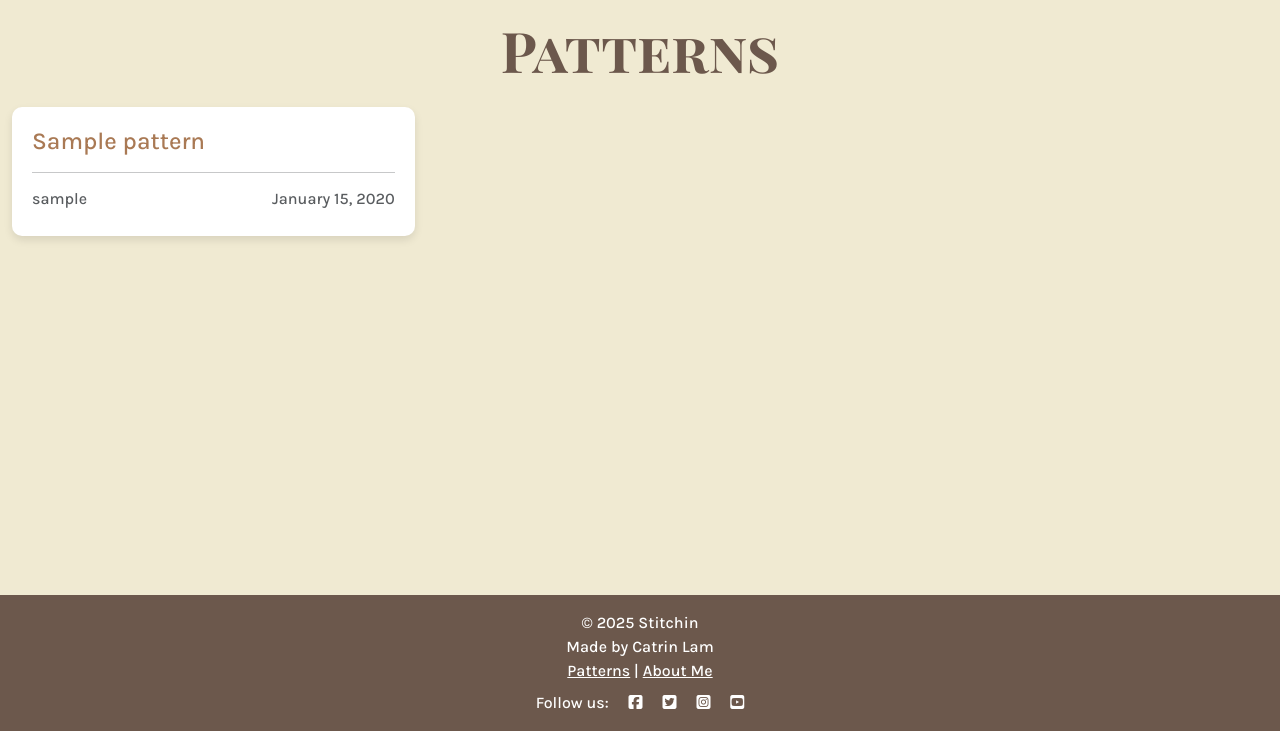
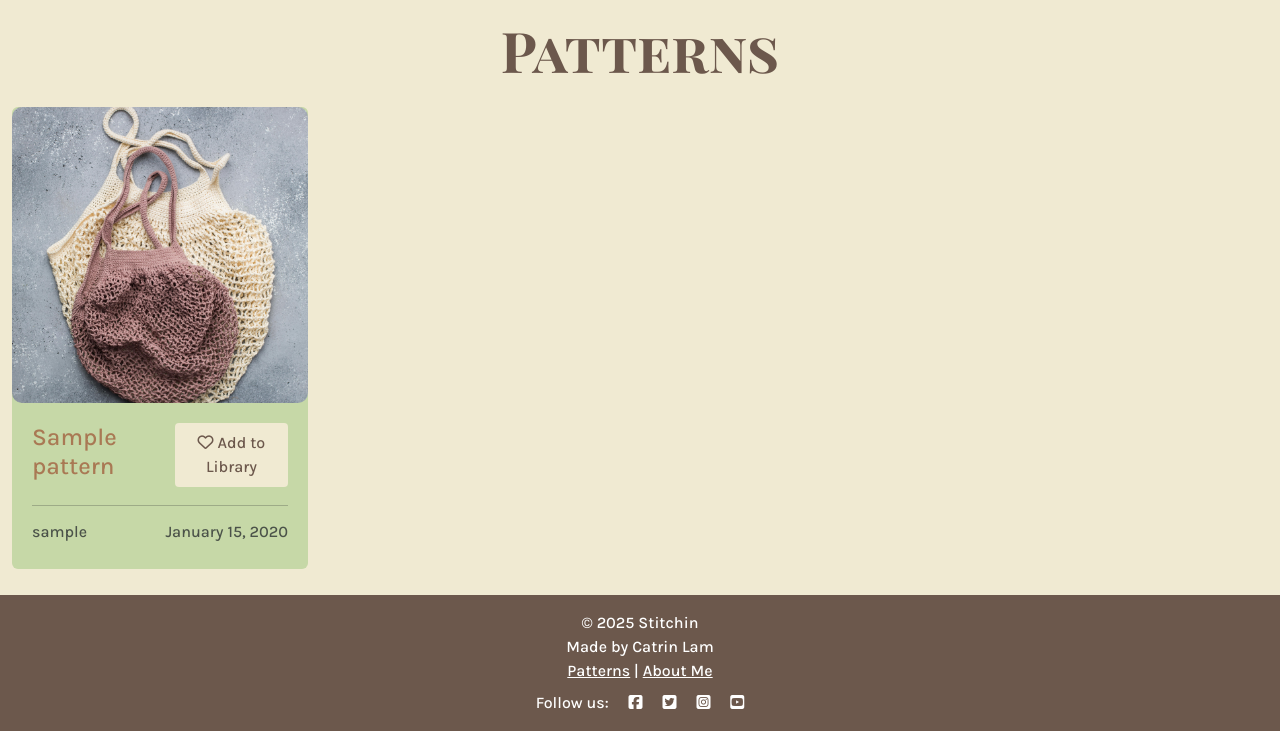
Before and after one commit to catrinlam/Stitchin, a Django app: page / in a window 1280 px wide. Shown: the part 69-800 px from the top of the page. Run offline with Django 5.2, Linux system fonts and the light colour scheme; a user stored in the database is signed in; tables that the repository leaves empty hold one stand-in row (values such as "Sample post"); some libraries are stand-ins or nearby versions.

Commit message:
Show image in square, add library like button, and show 8 card per page;

```diff
--- a/patterns/templates/patterns/index.html
+++ b/patterns/templates/patterns/index.html
@@ -1,4 +1,5 @@
 {% extends "base.html" %}
+{% load static %}
 
 {% block content %}
 
@@ -13,15 +14,47 @@
         <div class="col-12 mt-3 left">
             <div class="row">
                 {% for pattern in object_list %}
-                <div class="col-md-4">
-                    <div class="card mb-4">
+                <div class="col-lg-3 col-md-4 col-sm-6 col-12 mb-4">
+                    <div class="card">
+                        <a href="{% url 'pattern_detail' pattern.slug %}" class="post-link">
+                            {% if pattern.image %}
+                            <img src="{{ pattern.image.url }}" class="card-img-top img-fluid" alt="{{ pattern.title }}">
+                            {% else %}
+                            <img src="{% static 'images/default.jpg' %}" class="card-img-top img-fluid" alt="placeholder for pattern image">
+                            {% endif %}
+                        </a>
                         <div class="card-body">
-                            <a href="{% url 'pattern_detail' pattern.slug %}" class="post-link">
-                                <h2 class="card-title">{{ pattern.title }}</h2>
-                            </a>
+                            <div class="d-flex justify-content-between">
+                                <a href="{% url 'pattern_detail' pattern.slug %}" class="post-link me-3">
+                                    <h2 class="card-title">{{ pattern.title }}</h2>
+                                </a>
+                                {% if user.is_authenticated %}
+                                <form method="post" action="{% url 'toggle_library' pattern.slug %}">
+                                    {% csrf_token %}
+                                    <button type="submit" class="btn btn-primary index-button">
+                                        <span class="d-none d-lg-inline">
+                                            {% if pattern in library_patterns %}
+                                                <i class="fa-solid fa-heart"></i> In your Library
+                                            {% else %}
+                                                <i class="fa-regular fa-heart"></i> Add to Library
+                                            {% endif %}
+                                        </span>
+                                        <span class="d-inline d-lg-none">
+                                            {% if pattern in library_patterns %}
+                                                <i class="fa-solid fa-heart"></i>
+                                            {% else %}
+                                                <i class="fa-regular fa-heart"></i>
+                                            {% endif %}
+                                        </span>
+                                    </button>
+                                </form>
+                                {% endif %}
+                            </div>
+
                             <hr />
+
                             <div class="d-flex justify-content-between">
-                                <p class="card-text text-muted h6">
+                                <p class="card-text text-muted h6 me-3">
                                     {{ pattern.author.username }}
                                 </p>
                                 <p class="card-text text-muted h6">
@@ -31,10 +64,10 @@
                         </div>
                     </div>
                 </div>
-                {% if forloop.counter|divisibleby:3 %}
+                {% comment %} {% if forloop.counter|divisibleby:4 %}
             </div>
             <div class="row">
-                {% endif %}
+                {% endif %} {% endcomment %}
                 {% endfor %}
             </div>
         </div>
--- a/patterns/templates/patterns/pattern_detail.html
+++ b/patterns/templates/patterns/pattern_detail.html
@@ -21,7 +21,7 @@
                     </button>
                 </form>
                 {% else %}
-                <p><a href="{% url 'account_login' %}">Log in</a> to add this pattern to your library.</p>
+                <p class="mt-3"><a href="{% url 'account_login' %}">Log in</a> to add this pattern to your library.</p>
                 {% endif %}
             </div>
             <div class="d-flex justify-content-between">
--- a/patterns/views.py
+++ b/patterns/views.py
@@ -9,7 +9,7 @@ from .forms import PatternForm, PatternHooksNeedleFormSet
 class PatternList(generic.ListView):
     queryset = Pattern.objects.all().order_by('-created_at')
     template_name = "patterns/index.html"
-    paginate_by = 6
+    paginate_by = 8
 
 def pattern_detail(request, slug):
     """
--- a/static/css/style.css
+++ b/static/css/style.css
@@ -200,14 +200,31 @@ h2, h3, h4, h5, h6 {
 
 /* Index Page Styles */
 .card {
+    background-color: var(--accent-color);
     border: none;
+    /* border-radius: 10px;
+    box-shadow: 0 4px 8px rgba(0, 0, 0, 0.1); */
+}
+
+.card-img-top {
     border-radius: 10px;
-    box-shadow: 0 4px 8px rgba(0, 0, 0, 0.1);
+    width: 100%;
+    aspect-ratio: 1 / 1;
+    object-fit: cover;
+    display: block;
 }
+
+/* .card-header{
+    margin-bottom: 2rem;
+} */
 
 .card-title {
     font-size: 1.5rem;
     color: var(--secondary-color);
+}
+
+.index-button{
+    background-color: var(--background-color);
 }
 
 .card-text {
```
Also changed, not shown: static/images/default-landscape.jpg (added).
